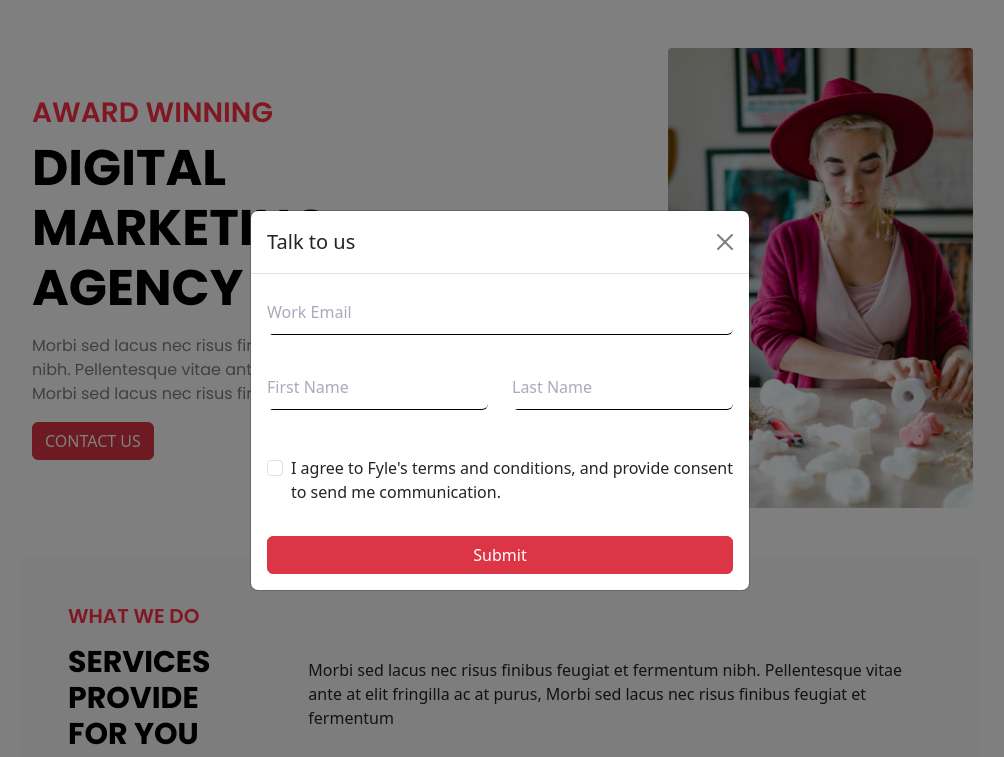
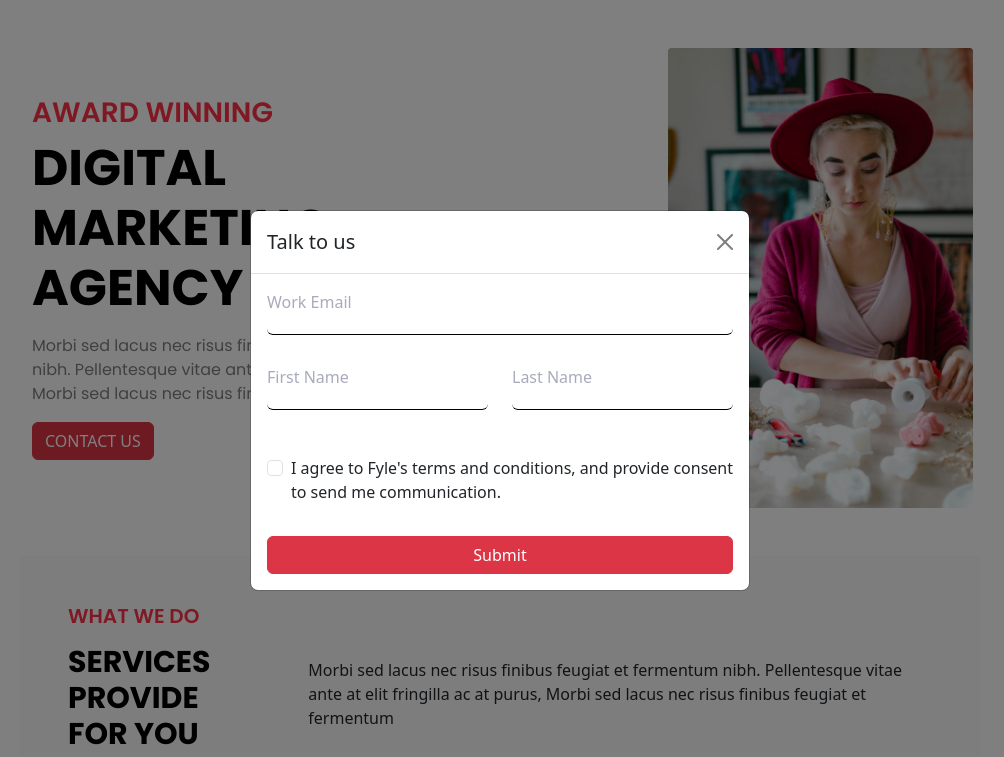
Before and after one commit to abhinaba900/Fyle-assignment, a plain HTML site: page index.html in a window 1280 px wide. Both pictures are taken after a click on the button "CONTACT US". Shown: the top 757 px of the page, without its empty margins (140-1144 px from the left). Drawn offline with nearby package versions, Linux system fonts and the light colour scheme; files whose address does not match are found by name; a web font is replaced by a local one.

Commit message:
css solved

```diff
--- a/css/index.css
+++ b/css/index.css
@@ -498,7 +498,7 @@ body {
   height: fit-content;
   top: 0;
   left: 0;
-  padding: 10px 0;
+  padding: 0;
   font-size: 16px;
   color: #6f718f99;
   pointer-events: none;
```
